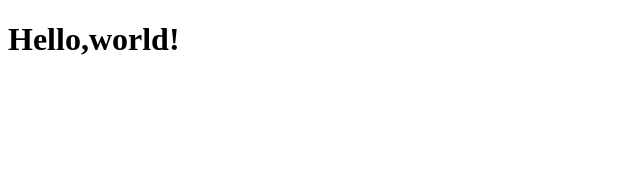
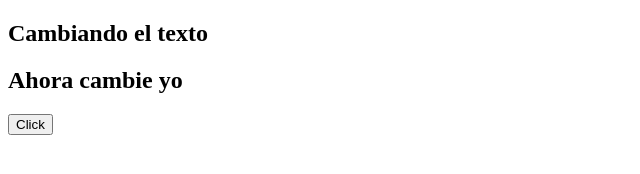
Before and after one commit to aguirrediego32/Prueba, a plain HTML site: page index.html in a window 1280 px wide. Shown: the whole page, without its empty margins (0-640 px from the left). Drawn offline with Linux system fonts and the light colour scheme.

Commit message:
ejemplos

```diff
--- a/index.html
+++ b/index.html
@@ -4,9 +4,28 @@
     <meta charset="UTF-8">
     <meta http-equiv="X-UA-Compatible" content="IE=edge">
     <meta name="viewport" content="width=device-width, initial-scale=1.0">
-    <title>Hello,world!</title>
+    <title>Eventos y funciones</title>
 </head>
 <body>
-    <h1>Hello,world! </h1>
+    <section>
+        <h1 id="title">Cambiando el texto</h1>
+        <h2 id="title2">Ahora cambie yo</h2>
+        <button id="button" onclick="cambio()">Click</button>
+    </section>
+    <script>
+        // 1 texto directamente
+        // document.getElementById('title').innerHTML = 'Mirá soy hacker!'
+
+        // 2 cambio de texto por las variables
+        var coder = 'Aprender haciendo'
+        //document.getElementById('title').innerHTML = coder;
+
+        // 3 agregar onClick en button HTML onclick="document.getElementById('title').innerHTML = coder;"
+
+        // funcion
+        function cambio(){
+            document.getElementById('title').innerHTML = coder;
+        }
+    </script>
 </body>
 </html>
```
